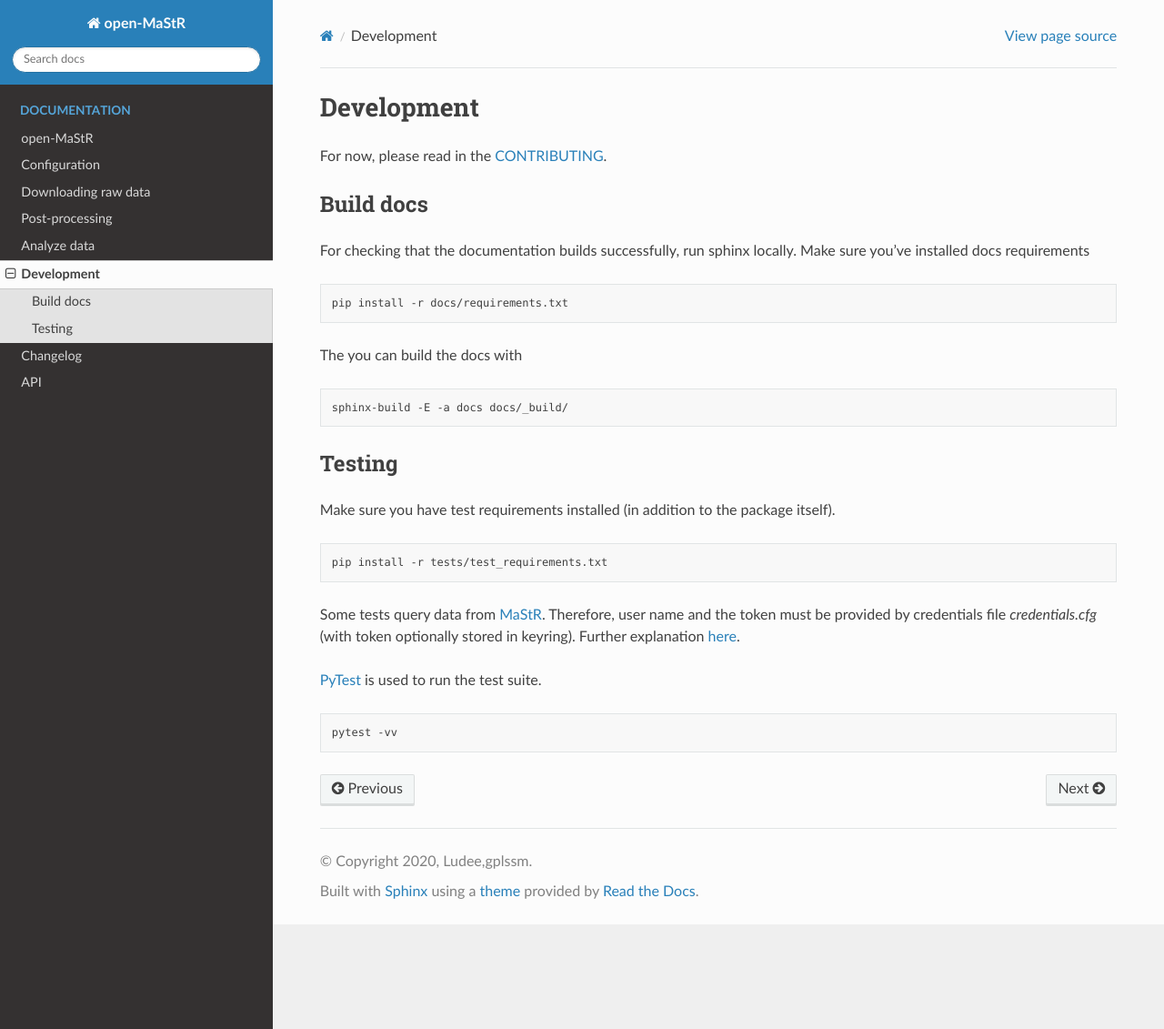
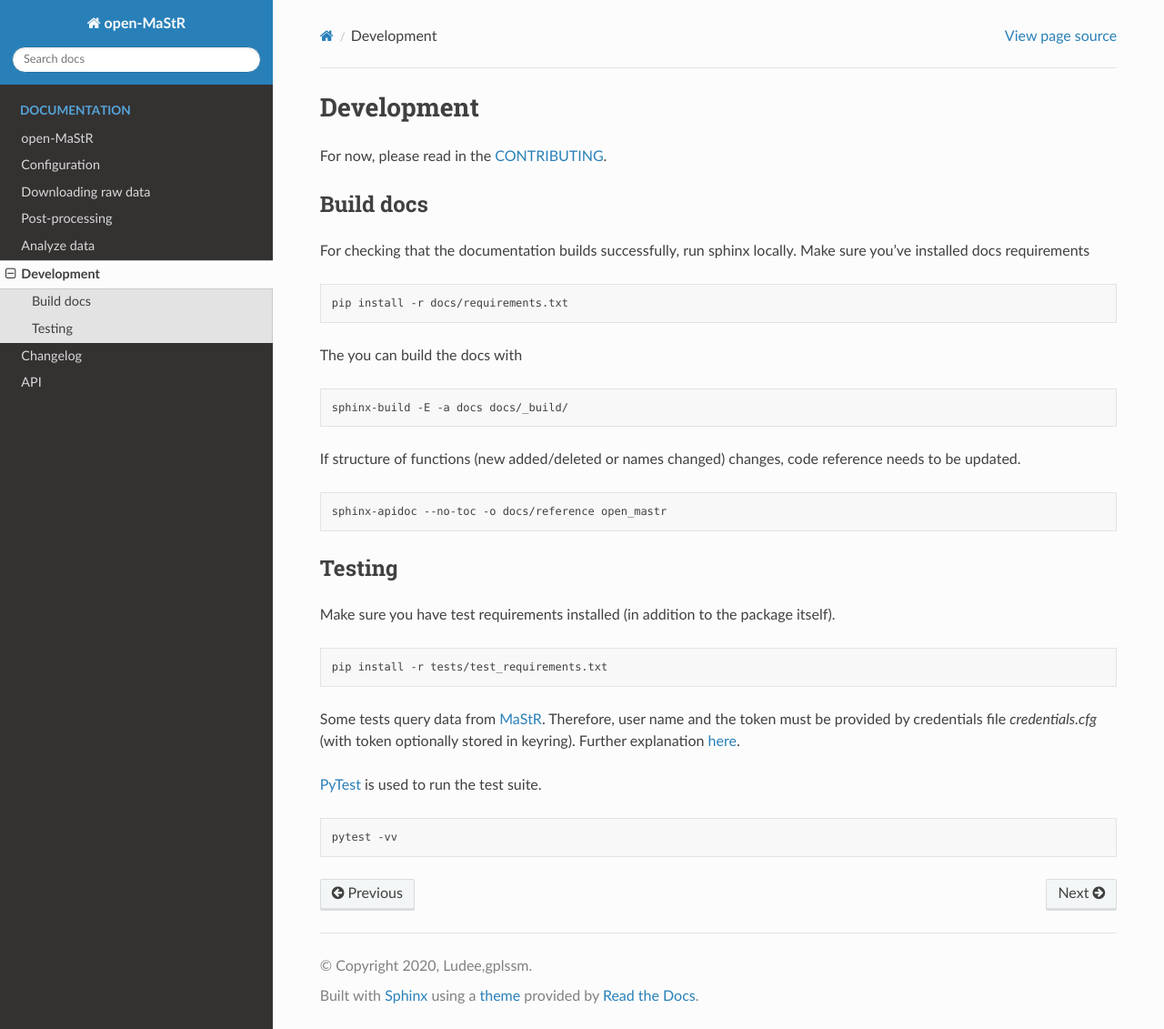
Before and after one commit to OpenEnergyPlatform/open-MaStR, a Sphinx documentation site: the page built from docs/development.rst, in a window 1280 px wide and 1131 px high. Shown: the whole window at 91% size. Built offline with Sphinx 7.4.7 and the Read the Docs theme 2.0.0, drawn with Linux system fonts in a browser that asks for light colours.

Commit message:
Exlpain how to update docstring in documentation

```diff
--- a/docs/development.rst
+++ b/docs/development.rst
@@ -21,6 +21,13 @@ The you can build the docs with
 
    sphinx-build -E -a docs docs/_build/
 
+If structure of functions (new added/deleted or names changed) changes, code reference needs
+to be updated.
+
+.. code-block:: bash
+
+   sphinx-apidoc --no-toc -o docs/reference open_mastr
+
 
 Testing
 =======
```
